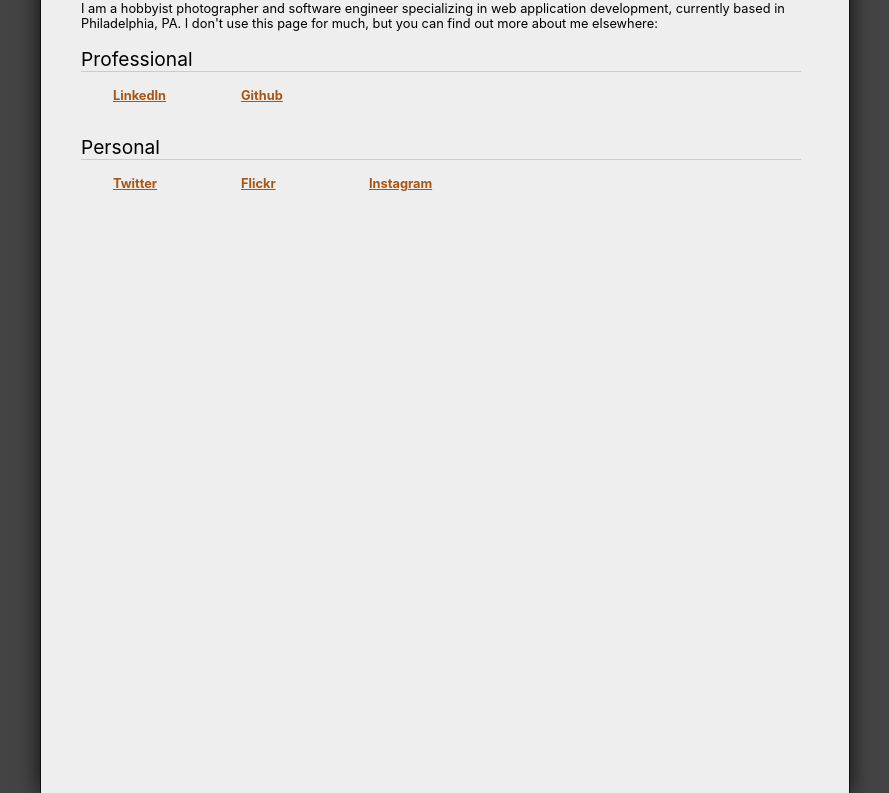
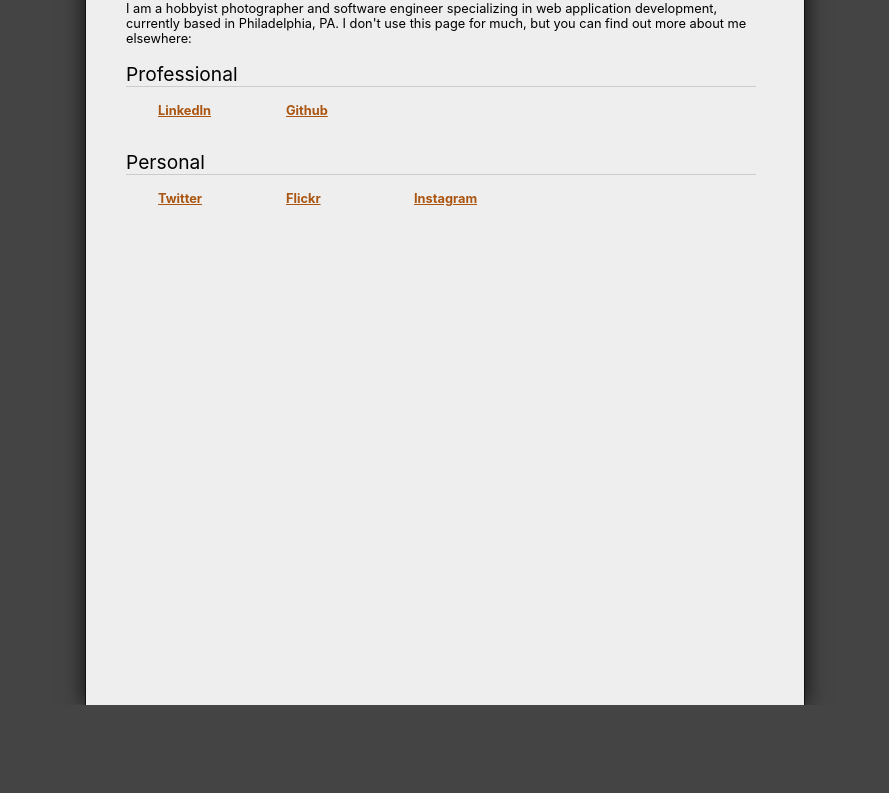
Before and after one commit to rmartz/website, a plain HTML site: page index.html in a window 1280 px wide. Shown: the part 95-888 px from the top of the page, without its empty margins (195-1084 px from the left). After the commit the page ends 800 px from the top, so only its background shows below. Drawn offline with Linux system fonts and the light colour scheme.

Commit message:
Refine fixed height styles

```diff
--- a/main.css
+++ b/main.css
@@ -2,7 +2,19 @@
 I have to confess you really shouldn't hire me just on account of my amazing CSS coding talent
 */
 
+html {
+    height: 100%;
+    box-sizing: border-box;
+  }
+
+  *,
+  *:before,
+  *:after {
+    box-sizing: inherit;
+  }
+
 body {
+    position: relative;
     margin: 0;
     padding: 0;
     font-family: -apple-system,BlinkMacSystemFont,"Segoe UI",Helvetica,Arial,sans-serif,"Apple Color Emoji","Segoe UI Emoji","Segoe UI Symbol";
```
